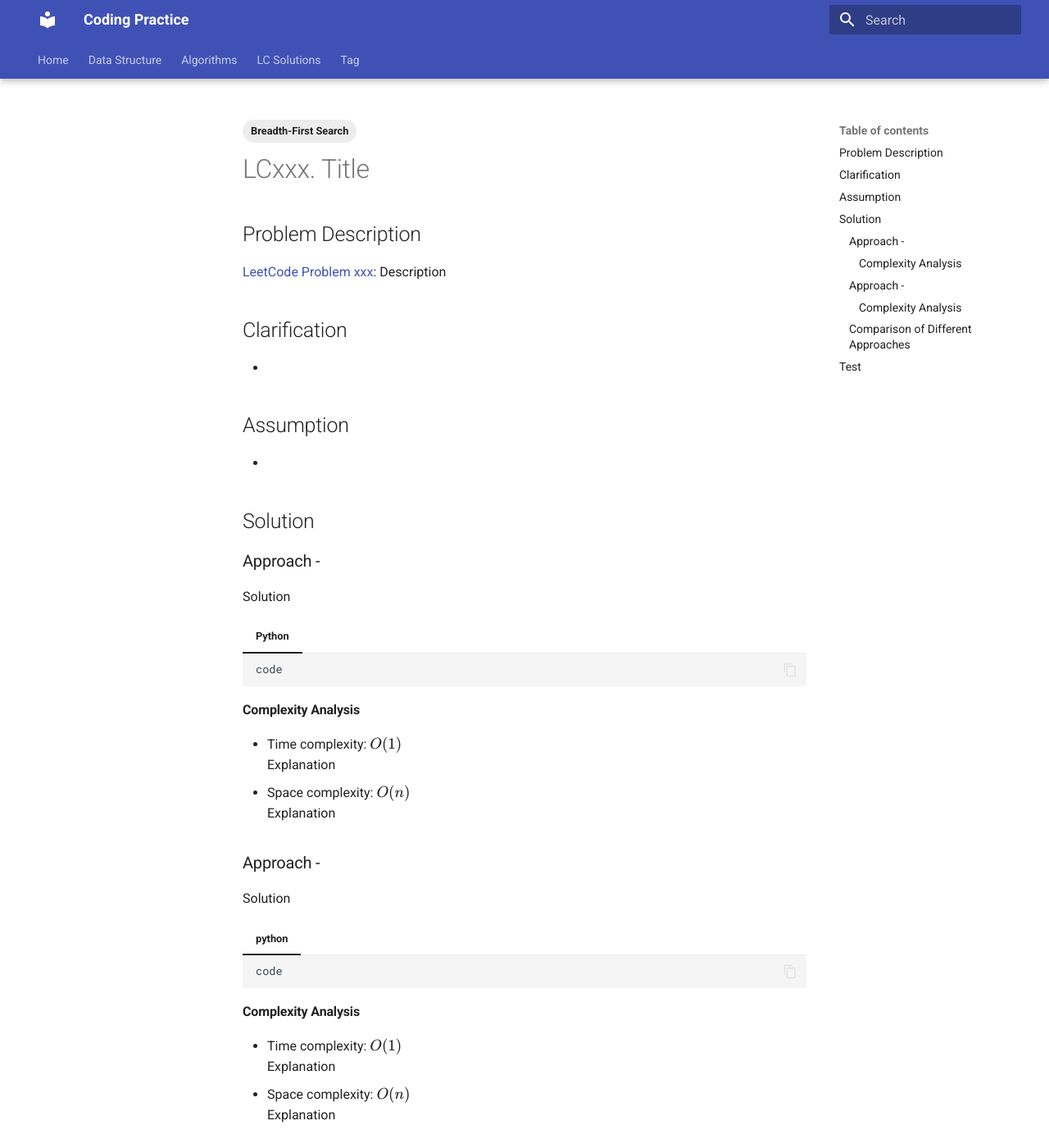
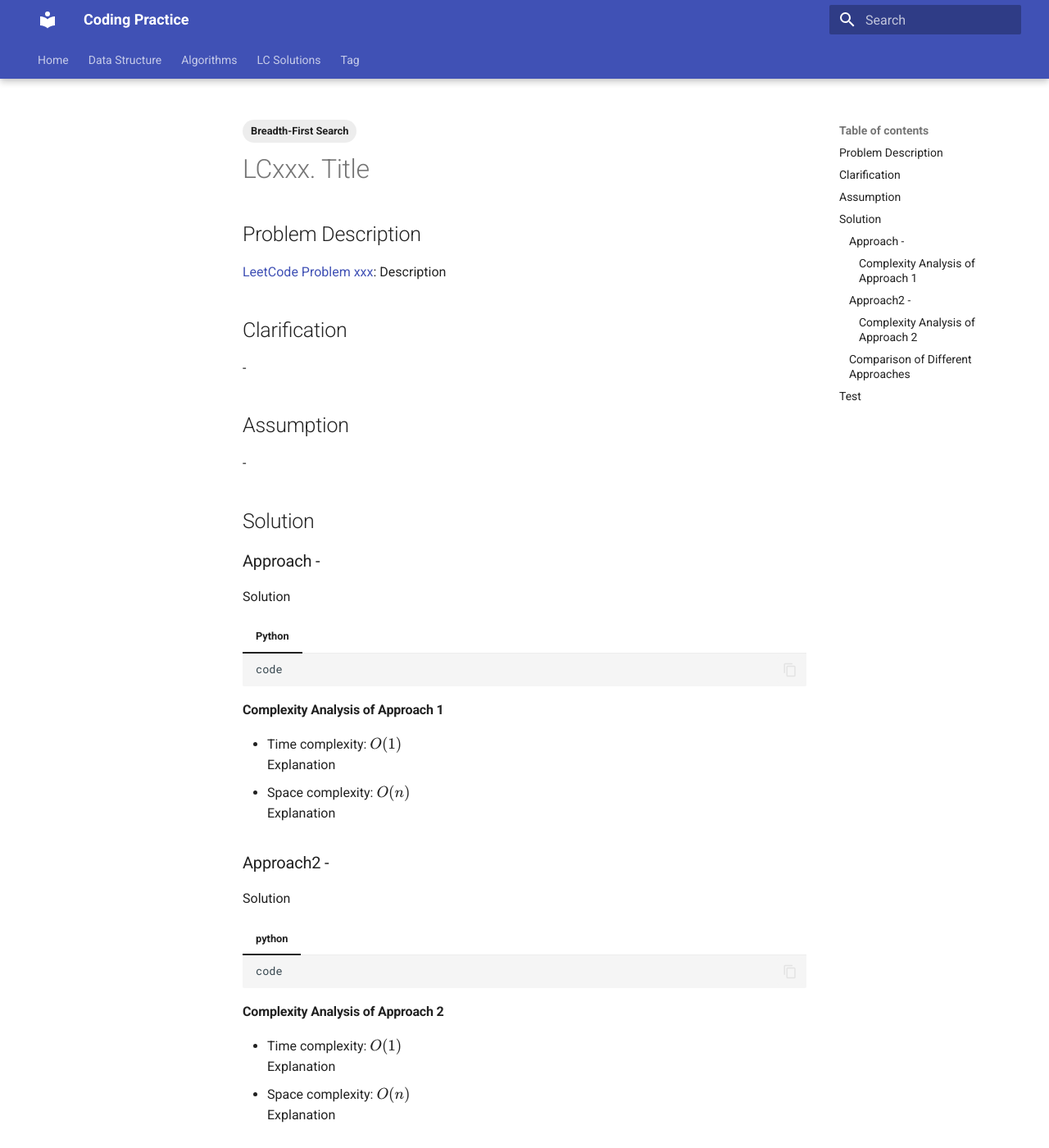
Before and after one commit to RogerLuo-Code/coding-practice, an MkDocs documentation site: the page built from docs/lc-solutions/lc-template.md, in a window 1280 px wide and 1400 px high. Shown: the whole window at 82% size. Built offline with MkDocs 1.6.1 and Material for MkDocs 9.7.7, drawn with Linux system fonts in a browser that asks for light colours.

Commit message:
Add solutions to LC150 and 739 and LC template

````diff
--- a/docs/lc-solutions/lc-template.md
+++ b/docs/lc-solutions/lc-template.md
@@ -4,17 +4,23 @@ tags:
 ---
 
 # LCxxx. Title
+
 ## Problem Description
+
 [LeetCode Problem xxx](https://leetcode.com/problems/walls-and-gates/): Description
 
 ## Clarification
+
 -
 
 ## Assumption
+
 -
 
 ## Solution
+
 ### Approach -
+
 Solution
 
 === "Python"
@@ -22,13 +28,15 @@ Solution
     code
     ```
 
-#### Complexity Analysis
-* Time complexity: $O(1)$
-	Explanation
-* Space complexity: $O(n)$
-	Explanation
+#### Complexity Analysis of Approach 1
 
-### Approach -
+- Time complexity: $O(1)$
+  Explanation
+- Space complexity: $O(n)$
+  Explanation
+
+### Approach2 -
+
 Solution
 
 === "python"
@@ -36,18 +44,20 @@ Solution
     code
     ```
 
-#### Complexity Analysis
-* Time complexity: $O(1)$
-	Explanation
-* Space complexity: $O(n)$
-	Explanation
+#### Complexity Analysis of Approach 2
+
+- Time complexity: $O(1)$
+  Explanation
+- Space complexity: $O(n)$
+  Explanation
 
 ### Comparison of Different Approaches
+
 The table below summarize the time complexity and space complexity of different approaches:
 
-Approach 	 | Time Complexity 	| Space Complexity
------------- | --------------- 	| ----------------
-Approach -  |  $O(1)$ 	   	   	| $O(n)$ |
-Approach -  |  $O(1)$      	| $O(n)$  |
+Approach    | Time Complexity   | Space Complexity |
+------------| ---------------   | ---------------- |
+Approach -  |  $O(1)$           | $O(n)$ |
+Approach -  |  $O(1)$           | $O(n)$  |
 
 ## Test
--- a/mkdocs.yml
+++ b/mkdocs.yml
@@ -100,6 +100,7 @@ nav:
       - 141 Linked list cycle: lc-solutions/lc0100-0199/lc0141-linked-list-cycle.md
       - 142 Linked list cycle ii: lc-solutions/lc0100-0199/lc0142-linked-list-cycle-ii.md
       - 143 Reorder list: lc-solutions/lc0100-0199/lc0143-reorder-list.md
+      - 150 Evaluate reverse polish notation: lc-solutions/lc0100-0199/lc0150-evaluate-reverse-polish-notation.md
       - 153 Find minimum in rotated sorted array: lc-solutions/lc0100-0199/lc0153-find-minimum-in-rotated-sorted-array.md
       - 154 Find minimum in rotated sorted array ii: lc-solutions/lc0100-0199/lc0154-find-minimum-in-rotated-sorted-array-ii.md
       - 155 Min stack: lc-solutions/lc0100-0199/lc0155-min-stack.md
@@ -143,6 +144,7 @@ nav:
       - 702 Search in a sorted array of unknown size: lc-solutions/lc0700-0799/lc0702-search-in-a-sorted-array-of-unknown-size.md
       - 704 Binary search: lc-solutions/lc0700-0799/lc0704-binary-search.md
       - 713 Subarray product less than k: lc-solutions/lc0700-0799/lc0713-subarray-product-less-than-k.md
+      - 739 Daily temperatures: lc-solutions/lc0700-0799/lc0739-daily-temperatures.md
       - 744 Find smallest letter greater than target: lc-solutions/lc0700-0799/lc0744-find-smallest-letter-greater-than-target.md
       - 752 Open the lock: lc-solutions/lc0700-0799/lc0752-open-the-lock.md
     - LC 800 to 899:
````
Also changed, not shown: docs/lc-solutions/lc0100-0199/lc0150-evaluate-reverse-polish-notation.md (added, +84 -0 lines), docs/lc-solutions/lc0700-0799/lc0739-daily-temperatures.md (added, +48 -0 lines).
